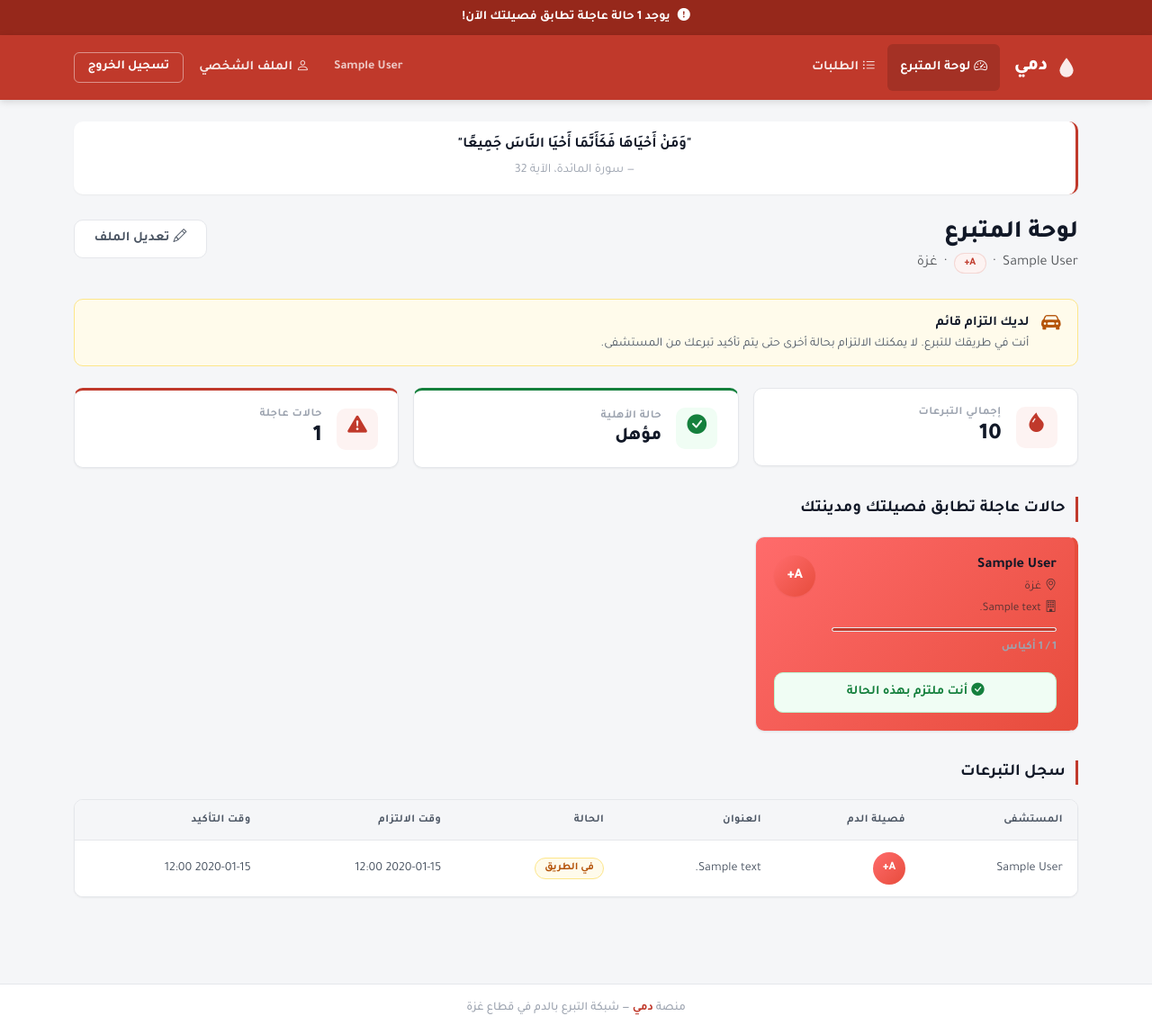
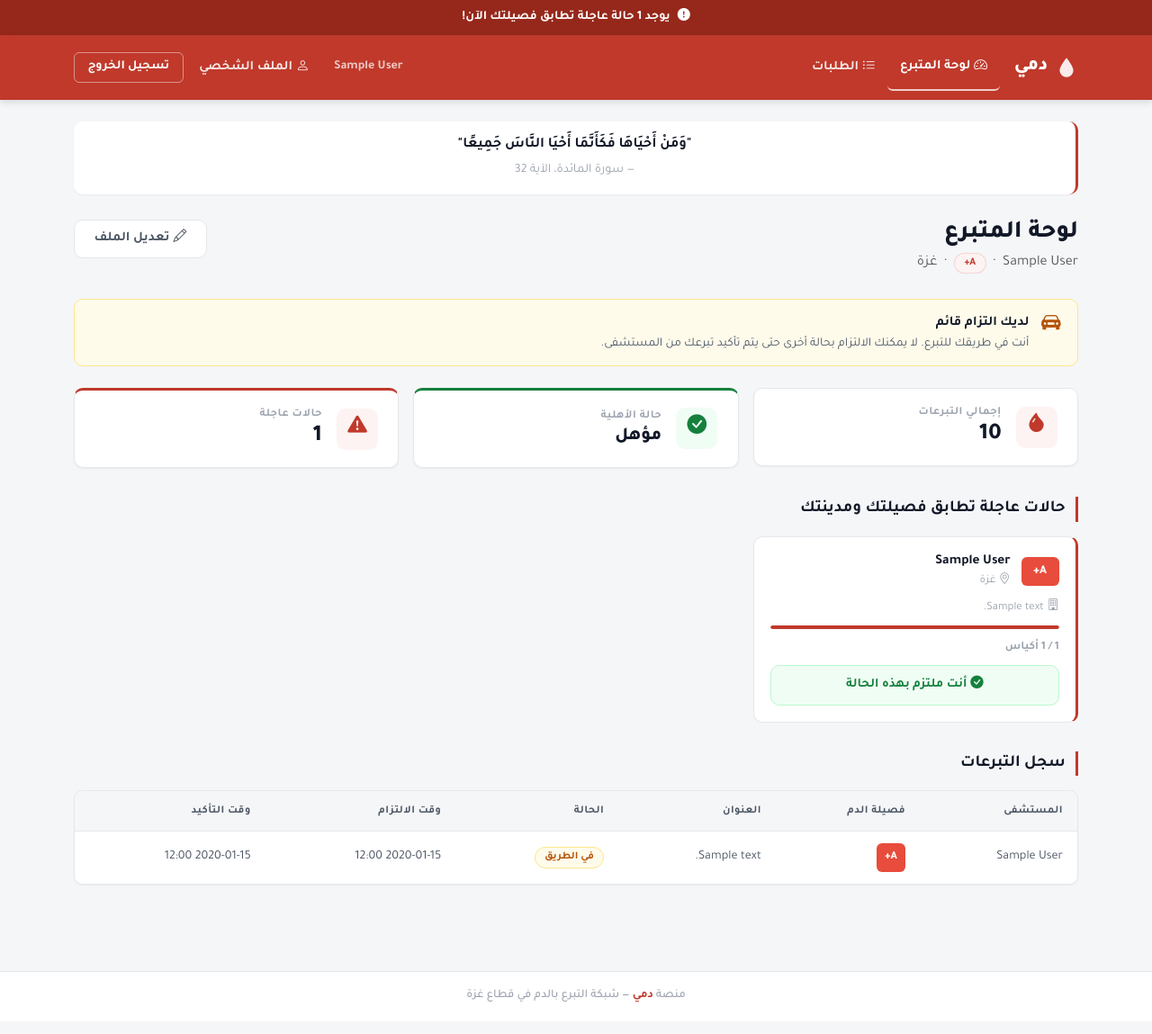
Before and after one commit to Khaled-Alabadla/dami, a Django app: page /donor/dashboard/ in a window 1280 px wide. Shown: the whole page at 90% size. After the commit the page ends 1114 px from the top, so only its background shows below. Run offline with Django 5.2, Linux system fonts and the light colour scheme; a user stored in the database is signed in; data comes from the database, SQL or seed files in the repository; tables that the repository leaves empty hold one stand-in row (values such as "Sample post").

Commit message:
Sprint Two - Donor & Hospital Dashboards

```diff
--- a/accounts/forms.py
+++ b/accounts/forms.py
@@ -41,7 +41,11 @@ class DonorRegistrationForm(forms.ModelForm):
         required=False,
         widget=forms.TextInput(),
     )
-    blood_type = forms.ChoiceField(label='فصيلة الدم', choices=User.BLOOD_CHOICES)
+    blood_type = forms.ChoiceField(
+        label='فصيلة الدم',
+        choices=[('', '— اختر فصيلة الدم —')] + list(User.BLOOD_CHOICES),
+        widget=forms.Select(attrs={'class': 'form-select'}),
+    )
     password = forms.CharField(label='كلمة المرور', widget=forms.PasswordInput())
     password_confirm = forms.CharField(label='تأكيد كلمة المرور', widget=forms.PasswordInput())
 
--- a/blood_requests/forms.py
+++ b/blood_requests/forms.py
@@ -39,6 +39,6 @@ class BloodRequestForm(forms.ModelForm):
         labels = {
             'patient_name_hidden': 'اسم المريض المرجعي (سري)',
             'blood_type_needed': 'فصيلة الدم المطلوبة',
-            'bags_required': 'عدد أكياس الدم المطلوبة',
+            'bags_required': 'عدد وحدات الدم المطلوبة',
             'hospital_branch_address': 'عنوان فرع/قسم المستشفى بدقة',
         }
--- a/blood_requests/templates/blood_requests/request_card.html
+++ b/blood_requests/templates/blood_requests/request_card.html
@@ -1,39 +1,39 @@
-<div class="request-card blood-{{ request.blood_type_needed|slugify }}" data-request-id="{{ request.id }}">
-  <div class="blood-type-badge blood-{{ request.blood_type_needed|slugify }}">{{ request.blood_type_needed }}</div>
-  <div class="request-info">
+<div class="request-card" data-request-id="{{ request.id }}">
+  <div class="rc-header">
+    <span class="rc-badge blood-{{ request.blood_type_needed|slugify }}">{{ request.blood_type_needed }}</span>
+    <div class="rc-title">
       <h3>{{ request.hospital.get_full_name }}</h3>
-    <div class="text-muted mb-1">
-      <i class="bi bi-geo-alt"></i> {{ request.hospital.city }}
+      <span class="rc-meta"><i class="bi bi-geo-alt"></i> {{ request.hospital.city }}</span>
     </div>
-    <div class="text-muted mb-2">
+  </div>
+
+  <div class="rc-address">
     <i class="bi bi-building"></i> {{ request.hospital_branch_address }}
   </div>
-    <div class="progress-bar-custom">
-      <div class="fill" style="width: {{ request.fulfillment_percentage }}%"></div>
+
+  <div class="rc-progress">
+    <div class="rc-fill" style="width: {{ request.fulfillment_percentage }}%"></div>
   </div>
-    <span class="bags-count">
+  <span class="rc-bags">
     {{ request.bags_received }} / {{ request.bags_required }} أكياس
     {% if request.bags_remaining > 0 %}
-        <span class="bags-remaining">(متبقٍ {{ request.bags_remaining }})</span>
+      <span class="rc-remaining">· متبقٍ {{ request.bags_remaining }}</span>
     {% endif %}
   </span>
-  </div>
 
   {% if completed_ids and request.id in completed_ids %}
-    <button class="btn-commit btn-completed" disabled>
-      <i class="bi bi-heart-fill me-1"></i>شكراً لإسهامك — تبرعك قد ينقذ حياة
-    </button>
+    <button class="btn-commit btn-completed" disabled><i class="bi bi-heart-fill me-1"></i>شكراً لإسهامك — تبرعك قد ينقذ حياة</button>
+
   {% elif committed_ids and request.id in committed_ids %}
-    <button class="btn-commit btn-committed" disabled>
-      <i class="bi bi-check-circle-fill me-1"></i>أنت ملتزم بهذه الحالة
-    </button>
+    <button class="btn-commit btn-committed" disabled><i class="bi bi-check-circle-fill me-1"></i>أنت ملتزم بهذه الحالة</button>
+
+  {% elif is_donor_available is False %}
+    <button class="btn-commit btn-blocked" disabled><i class="bi bi-calendar-x me-1"></i>غير مؤهل للتبرع حالياً (فترة راحة)</button>
+
   {% elif has_going_commitment %}
-    <button class="btn-commit btn-blocked" disabled title="أنهِ التزامك الحالي أولاً">
-      <i class="bi bi-hourglass-split me-1"></i>لديك التزام قائم بحالة أخرى
-    </button>
+    <button class="btn-commit btn-blocked" disabled><i class="bi bi-hourglass-split me-1"></i>لديك التزام قائم بحالة أخرى</button>
+
   {% else %}
-    <button class="btn-commit" onclick="commitToDonate({{ request.id }})">
-      <i class="bi bi-heart me-1"></i>أنا قادم للتبرع
-    </button>
+    <button class="btn-commit" onclick="commitToDonate({{ request.id }})"><i class="bi bi-heart me-1"></i>أنا قادم للتبرع</button>
   {% endif %}
 </div>
--- a/static/css/main.css
+++ b/static/css/main.css
@@ -139,8 +139,9 @@ a:hover {
 
 .navbar-dami .nav-link.active {
   color: #fff !important;
-  background: rgba(0, 0, 0, 0.15);
+  background: none;
   font-weight: 700;
+  border-bottom: 2px solid rgba(255, 255, 255, 0.75);
 }
 
 .navbar-dami .user-greeting {
@@ -443,149 +444,116 @@ label {
 /* ── Request grid & cards ───────────────────────────────────────── */
 .requests-grid {
   display: grid;
-  /* min() ensures cards never exceed viewport width on tiny screens */
-  grid-template-columns: repeat(auto-fill, minmax(min(300px, 100%), 1fr));
-  gap: 1.25rem;
+  grid-template-columns: repeat(auto-fill, minmax(min(280px, 100%), 1fr));
+  gap: 1rem;
 }
 
 .request-card {
   background: var(--surface);
   border-radius: var(--radius-md);
-  padding: 1.25rem;
-  box-shadow: var(--shadow-sm);
+  padding: 1.1rem 1.15rem;
   border: 1px solid var(--border);
-  border-right: 4px solid var(--red);
+  border-right: 3px solid var(--red);
   display: flex;
   flex-direction: column;
-  justify-content: space-between;
-  gap: 1rem;
-  position: relative;
-  transition: var(--ease);
-}
-.request-card:hover {
-  box-shadow: var(--shadow-md);
-  transform: translateY(-2px);
+  gap: 0.65rem;
 }
 
-/* Blood type border colours */
-.request-card.blood-a-plus,
-.request-card.blood-a {
-  border-right-color: #e74c3c;
-}
-.request-card.blood-a-minus {
-  border-right-color: #c0392b;
-}
-.request-card.blood-b-plus {
-  border-right-color: #2980b9;
-}
-.request-card.blood-b-minus {
-  border-right-color: #1a5276;
-}
-.request-card.blood-o-plus {
-  border-right-color: #27ae60;
-}
-.request-card.blood-o-minus {
-  border-right-color: #1e8449;
-}
-.request-card.blood-ab-plus {
-  border-right-color: #8e44ad;
-}
-.request-card.blood-ab-minus {
-  border-right-color: #6c3483;
+/* ── Card header row ────────────────────────────────────────────── */
+.rc-header {
+  display: flex;
+  align-items: center;
+  gap: 0.75rem;
 }
 
-/* Blood type badge */
-.blood-type-badge {
+.rc-badge {
   display: inline-flex;
   align-items: center;
   justify-content: center;
-  width: 36px;
-  height: 36px;
-  border-radius: 50%;
+  min-width: 42px;
+  height: 32px;
+  padding: 0 0.5rem;
+  border-radius: var(--radius-sm);
   font-weight: 800;
-  font-size: 0.82rem;
+  font-size: 0.85rem;
   color: #fff;
   background: var(--red);
+  flex-shrink: 0;
 }
 
-.request-card .blood-type-badge {
-  width: 46px;
-  height: 46px;
-  font-size: 1rem;
-  position: absolute;
-  top: 1.25rem;
-  left: 1.25rem;
-  box-shadow: var(--shadow-sm);
+.rc-title h3 {
+  font-size: 0.95rem;
+  font-weight: 700;
+  color: var(--text);
+  margin: 0 0 0.1rem;
+  line-height: 1.35;
 }
 
-/* Badge fill colours */
-.blood-a-plus,
-.blood-a {
-  background: linear-gradient(135deg, #ff6b6b, #e74c3c);
-}
-.blood-a-minus {
-  background: linear-gradient(135deg, #e74c3c, #c0392b);
-}
-.blood-b-plus {
-  background: linear-gradient(135deg, #74b9ff, #2980b9);
-}
-.blood-b-minus {
-  background: linear-gradient(135deg, #2980b9, #1a5276);
-}
-.blood-o-plus {
-  background: linear-gradient(135deg, #55efc4, #27ae60);
-}
-.blood-o-minus {
-  background: linear-gradient(135deg, #27ae60, #1e8449);
-}
-.blood-ab-plus {
-  background: linear-gradient(135deg, #a29bfe, #8e44ad);
-}
-.blood-ab-minus {
-  background: linear-gradient(135deg, #8e44ad, #6c3483);
+.rc-meta {
+  font-size: 0.8rem;
+  color: var(--text-muted);
+  display: flex;
+  align-items: center;
+  gap: 0.2rem;
 }
 
-.request-info {
-  padding-left: 4rem;
-}
-.request-info h3 {
-  font-size: 1rem;
-  font-weight: 700;
-  color: var(--text);
-  margin: 0 0 0.25rem;
-  line-height: 1.4;
-}
-.request-info .text-muted {
-  font-size: 0.82rem;
+.rc-address {
+  font-size: 0.8rem;
+  color: var(--text-muted);
   display: flex;
   align-items: center;
   gap: 0.25rem;
 }
 
-.progress-bar-custom {
-  height: 5px;
+/* ── Progress bar ───────────────────────────────────────────────── */
+.rc-progress {
+  height: 4px;
   background: var(--bg);
   border-radius: var(--radius-pill);
   overflow: hidden;
-  margin: 0.6rem 0 0.35rem;
-  border: 1px solid var(--border);
 }
-.progress-bar-custom .fill {
+
+.rc-fill {
   height: 100%;
   background: var(--red);
   border-radius: var(--radius-pill);
-  transition: width 0.6s ease;
+  transition: width 0.5s ease;
 }
 
-.bags-count {
-  font-size: 0.82rem;
+.rc-bags {
+  font-size: 0.8rem;
   font-weight: 600;
   color: var(--text-muted);
 }
-.bags-remaining {
+
+.rc-remaining {
   color: var(--red);
   font-weight: 700;
 }
+
+/* ── Blood type badge colours (flat) ────────────────────────────── */
+/* Used on both .rc-badge in cards and .blood-type-badge in tables */
+.blood-type-badge {
+  display: inline-flex;
+  align-items: center;
+  justify-content: center;
+  width: 32px;
+  height: 32px;
+  border-radius: var(--radius-sm);
+  font-weight: 800;
+  font-size: 0.78rem;
+  color: #fff;
+  background: var(--red);
+}
+
+.blood-a-plus, .blood-a { background: #e74c3c; }
+.blood-a-minus           { background: #c0392b; }
+.blood-b-plus            { background: #2980b9; }
+.blood-b-minus           { background: #1a5276; }
+.blood-o-plus            { background: #27ae60; }
+.blood-o-minus           { background: #1e8449; }
+.blood-ab-plus           { background: #8e44ad; }
+.blood-ab-minus          { background: #6c3483; }
 
 /* ── Donate buttons ─────────────────────────────────────────────── */
 .btn-commit {
```
Also changed, not shown: other parts of static/css/main.css (+12 -16 lines), blood_requests/templates/blood_requests/list.html (+10 -10 lines), blood_requests/views.py (+9 -22 lines), hospitals/templates/hospitals/dashboard.html (+26 -36 lines), templates/base.html (+26 -27 lines). Lines whose indentation alone changed are shown as unchanged.
